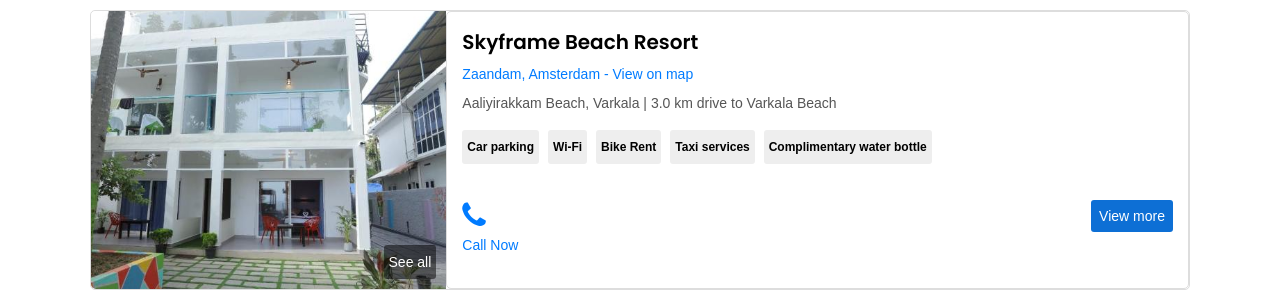
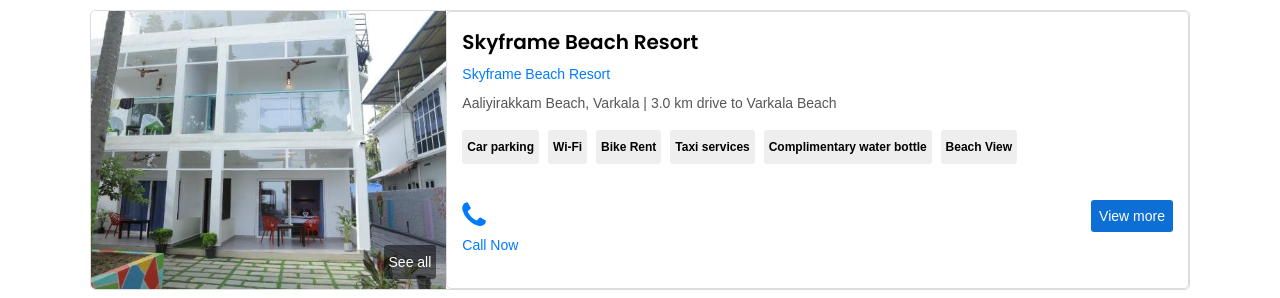
Before and after one commit to hudelsdev/varkala_stays, a Django app: page / in a window 1280 px wide. Shown: the part 1390-1688 px from the top of the page. Run offline with Django 5.2, Linux system fonts and the light colour scheme; some libraries are stand-ins or nearby versions.

Commit message:
Update index.html

```diff
--- a/templates/index.html
+++ b/templates/index.html
@@ -162,8 +162,8 @@
                                     <a href="{%url 'cliffcounty_details' %}">
                                     <h2>Cliff County Varkala</h2>
                                     </a>
-                                    <p><a href="#">Cliff County Varkala - View on map</a></p>
-                                    <p> walkable distance to the Beach</p>
+                                    <p><a href="#">Cliff County Varkala </a></p>
+                                    <p> Walkable distance to the Beach</p>
                                     <div class="amenities">
                                         <span>Car parking</span>
                                         <span> Wi-Fi</span>
@@ -173,7 +173,7 @@
                                     </div>
                                 </div>
                                 <div class="details_info">
-                                    <a href="tel:+919074582622"><i class="fa fa-phone"  style="font-size: 30px;"></i><p>Call Now</p></a>
+                                    <a href="tel:+9108069640311"><i class="fa fa-phone"  style="font-size: 30px;"></i><p>Call Now</p></a>
 
                                     <a class="viewmore_a" href="{%url 'cliffcounty_details' %}">
                                         <button class="view_more_btn">View more</button>
@@ -197,7 +197,7 @@
                                     <a href="{%url 'ashokam_details' %}">
                                     <h2>Ashokam Beach Resort</h2>
                                     </a>
-                                    <p><a href="#">Ashokam Beach Resort - View on map</a></p>
+                                    <p><a href="#">Ashokam Beach Resort</a></p>
                                     <p> 100 meter Walkable distance to the Beach</p>
                                     <div class="amenities">
                                         <span>Car park</span>
@@ -212,7 +212,7 @@
                                     </div>
                                 </div>
                                 <div class="details_info">
-                                    <a href="tel:+919074582622"><i class="fa fa-phone"  style="font-size: 30px;"></i><p>Call Now</p></a>
+                                    <a href="tel:+9108069640311"><i class="fa fa-phone"  style="font-size: 30px;"></i><p>Call Now</p></a>
 
                                     <a class="viewmore_a" href="{%url 'ashokam_details' %}">
                                         <button class="view_more_btn">View more</button>
@@ -237,7 +237,7 @@
                                     <a href="{%url 'skyframe_details' %}">
                                     <h2>Skyframe Beach Resort</h2>
                                     </a>
-                                    <p><a href="#">Zaandam, Amsterdam - View on map</a></p>
+                                    <p><a href="#">Skyframe Beach Resort</a></p>
                                     <p>Aaliyirakkam Beach, Varkala | 3.0 km drive to Varkala Beach</p>
                                     <div class="amenities">
                                         <span>Car parking</span>
@@ -245,10 +245,11 @@
                                         <span>Bike Rent</span>
                                         <span>Taxi services</span>
                                         <span>Complimentary water bottle </span>
+                                        <span>Beach View</span>
                                     </div>
                                 </div>
                                 <div class="details_info">
-                                    <a href="tel:+919074582622"><i class="fa fa-phone"  style="font-size: 30px;"></i><p>Call Now</p></a>
+                                    <a href="tel:+9108069640311"><i class="fa fa-phone"  style="font-size: 30px;"></i><p>Call Now</p></a>
 
                                     <a class="viewmore_a" href="{%url 'skyframe_details' %}">
                                         <button class="view_more_btn">View more</button>
@@ -271,8 +272,8 @@
 									<a href="{%url 'evebeach_details' %}">
 									<h2>Eva Beach Hotel</h2>
 									</a>
-									<p><a href="#">Eva Beach Hotel - View on map</a></p>
-									<p> walkable distance to the Beach</p>
+									<p><a href="#">Eva Beach Hotel</a></p>
+									<p>Walkable distance to the Beach</p>
 									<div class="amenities">
 										<span>Car parking</span>
 										<span> Wi-Fi</span>
@@ -282,7 +283,7 @@
 									</div>
 								</div>
 								<div class="details_info">
-									<a href="tel:+919074582622"><i class="fa fa-phone"  style="font-size: 30px;"></i><p>Call Now</p></a>
+									<a href="tel:+9108069640311"><i class="fa fa-phone"  style="font-size: 30px;"></i><p>Call Now</p></a>
 
 									<a class="viewmore_a" href="{%url 'evebeach_details' %}">
 										<button class="view_more_btn">View more</button>
@@ -307,7 +308,8 @@
 									<a href="{%url 'villa_skyframe_details' %}">
 									<h2>Villa Skyframe</h2>
 									</a>
-									<p><a href="#">Villa Skyframe  - View on map</a></p>
+									<p><a href="#">Villa Skyframe </a></p>
+                                    <p>Varkala Beach, Varkala | About a minute walk to Varkala Beach</p>
 									<div class="amenities">
 										<span>Car parking</span>
 										<span> Wi-Fi</span>
@@ -317,7 +319,7 @@
 									</div>
 								</div>
 								<div class="details_info">
-									<a href="tel:+919074582622"><i class="fa fa-phone"  style="font-size: 30px;"></i><p>Call Now</p></a>
+									<a href="tel:+9108069640311"><i class="fa fa-phone"  style="font-size: 30px;"></i><p>Call Now</p></a>
 
 									<a class="viewmore_a" href="{%url 'villa_skyframe_details' %}">
 										<button class="view_more_btn">View more</button>
@@ -341,7 +343,7 @@
 									<a href="{%url 'haiwa_details_details' %}">
 									<h2>The Haiwa By Hudels</h2>
 									</a>
-									<p><a href="#">The Haiwa By Hudels - View on map</a></p>
+									<p><a href="#">The Haiwa By Hudels</a></p>
 									<p>Varkala Beach, Varkala | 4 minutes walk to Varkala Beach</p>
 									<div class="amenities">
 										<span>Car parking</span>
@@ -352,7 +354,7 @@
 									</div>
 								</div>
 								<div class="details_info">
-									<a href="tel:+919074582622"><i class="fa fa-phone"  style="font-size: 30px;"></i><p>Call Now</p></a>
+									<a href="tel:+9108069640311"><i class="fa fa-phone"  style="font-size: 30px;"></i><p>Call Now</p></a>
 
 									<a class="viewmore_a" href="{%url 'haiwa_details_details' %}">
 										<button class="view_more_btn">View more</button>
@@ -376,7 +378,7 @@
 									<a href="{%url 'nisara_details' %}">
 									<h2>Nisara Homestay</h2>
 									</a>
-									<p><a href="#">Nisara Homestay - View on map</a></p>
+									<p><a href="#">Nisara Homestay</a></p>
 									<p>
 										Aaliyirakkam Beach, Varkala | 2.7 km drive to Varkala Beach</p>
 									<div class="amenities">
@@ -386,7 +388,7 @@
 									</div>
 								</div>
 								<div class="details_info">
-									<a href="tel:+919074582622"><i class="fa fa-phone"  style="font-size: 30px;"></i><p>Call Now</p></a>
+									<a href="tel:+9108069640311"><i class="fa fa-phone"  style="font-size: 30px;"></i><p>Call Now</p></a>
 
 									<a class="viewmore_a" href="{%url 'nisara_details' %}">
 										<button class="view_more_btn">View more</button>
@@ -410,7 +412,7 @@
 									<a href="{%url 'moon_waves_details' %}">
 									<h2>Moon Waves Beach Resort</h2>
 									</a>
-									<p><a href="#">Moon Waves Beach Resort - View on map</a></p>
+									<p><a href="#">Moon Waves Beach Resort </a></p>
 									<p>Varkala Beach, Varkala | 2 minutes walk to Varkala Beach</p>
 									<div class="amenities">
 										<span>Car parking</span>
@@ -421,7 +423,7 @@
 									</div>
 								</div>
 								<div class="details_info">
-									<a href="tel:+919074582622"><i class="fa fa-phone"  style="font-size: 30px;"></i><p>Call Now</p></a>
+									<a href="tel:+9108069640311"><i class="fa fa-phone"  style="font-size: 30px;"></i><p>Call Now</p></a>
 
 									<a class="viewmore_a" href="{%url 'moon_waves_details' %}">
 										<button class="view_more_btn">View more</button>
```
